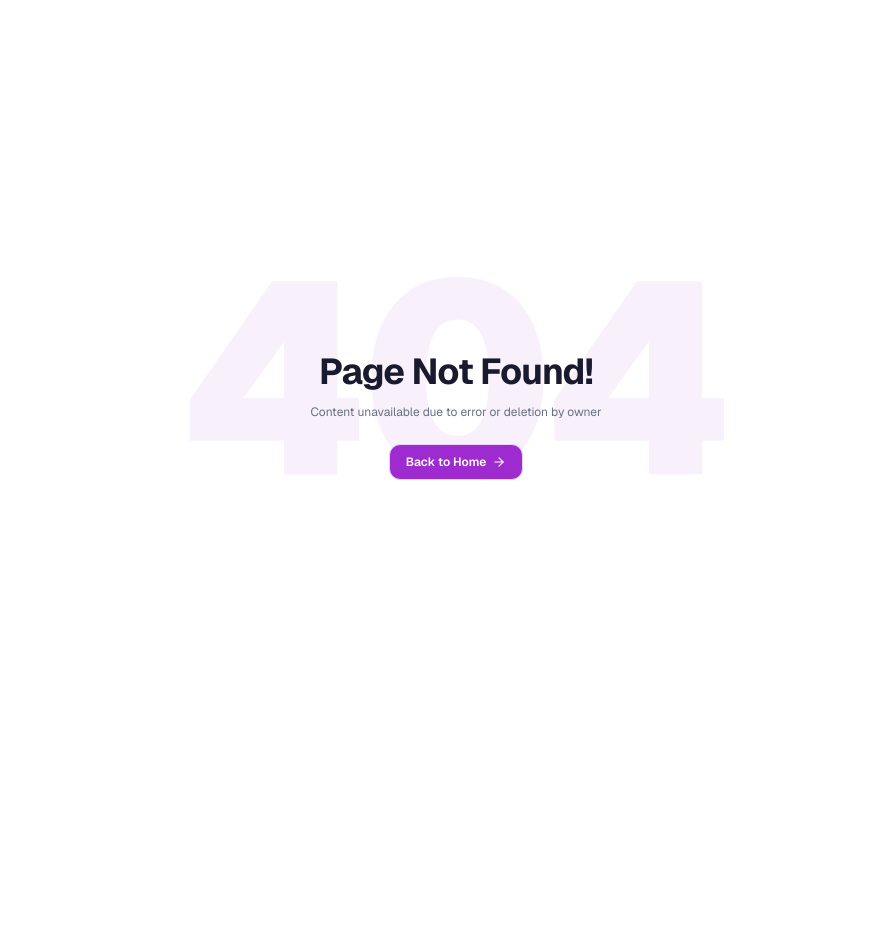
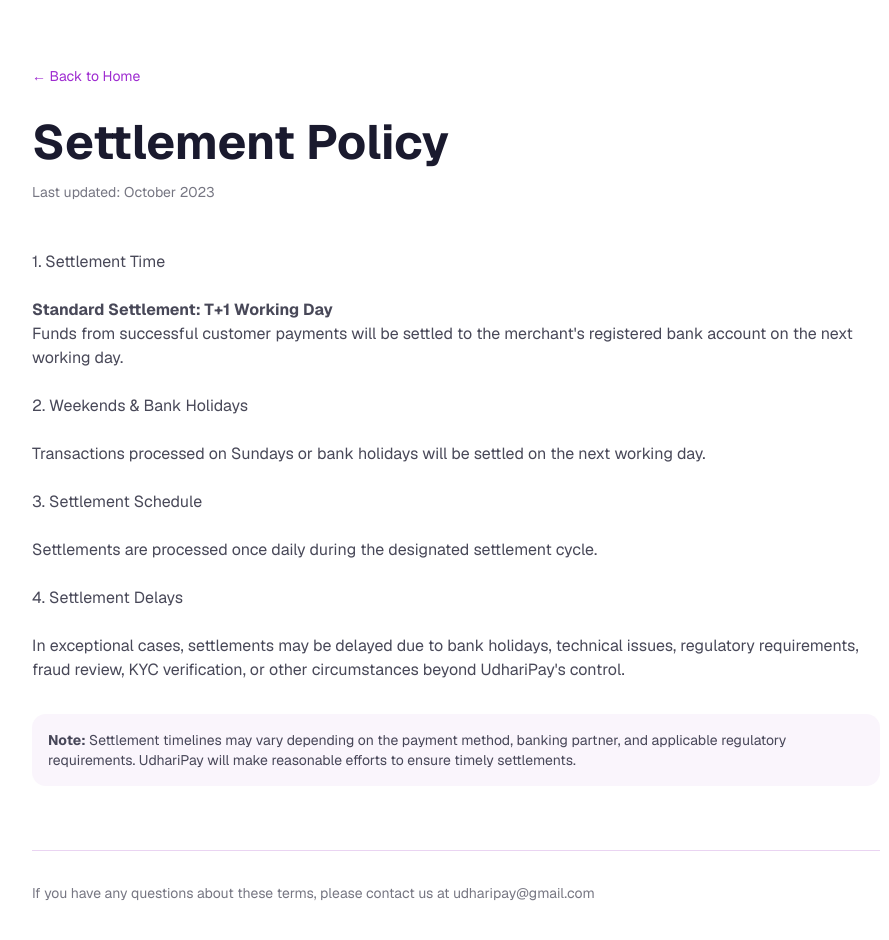
Before and after one commit to Frontail-Technologies/udharipay, a Next.js app: page /settlement in a window 1280 px wide. Before the commit this address had no page. Shown: the top 940 px of the page, without its empty margins (184-1073 px from the left). Before the commit the page ends 800 px from the top, so only its background shows below. Built offline with nearby package versions, Linux system fonts and the light colour scheme.

Commit message:
added udharipay settlement

```diff
--- a/app/cookies/page.tsx
+++ b/app/cookies/page.tsx
@@ -65,7 +65,7 @@ export default function CookiesPage() {
         <section>
           <h2 className="text-2xl font-bold text-foreground mb-4">7. Contact Us</h2>
           <p>
-            If you have questions about this Cookie Policy, please contact us at: support@udhariplay.com
+            If you have questions about this Cookie Policy, please contact us at: udharipay@gmail.com
           </p>
         </section>
       </div>
--- a/app/disclaimer/page.tsx
+++ b/app/disclaimer/page.tsx
@@ -79,7 +79,7 @@ export default function DisclaimerPage() {
         <section>
           <h2 className="text-2xl font-bold text-foreground mb-4">10. Contact</h2>
           <p>
-            For questions regarding this disclaimer, please contact us at: support@udhariplay.com
+            For questions regarding this disclaimer, please contact us at: udharipay@gmail.com
           </p>
         </section>
       </div>
--- a/app/privacy/page.tsx
+++ b/app/privacy/page.tsx
@@ -81,7 +81,7 @@ export default function PrivacyPage() {
         <section>
           <h2 className="text-2xl font-bold text-foreground mb-4">8. Contact Us</h2>
           <p>
-            If you have questions about this Privacy Policy, please contact us at: support@udhariplay.com
+            If you have questions about this Privacy Policy, please contact us at: udharipay@gmail.com
           </p>
         </section>
       </div>
--- a/app/robots.ts
+++ b/app/robots.ts
@@ -7,6 +7,6 @@ export default function robots(): MetadataRoute.Robots {
       allow: '/',
       disallow: [],
     },
-    sitemap: 'https://udhariplay.com/sitemap.xml',
+    sitemap: 'https://udharipay.com/sitemap.xml',
   }
 }
--- /dev/null
+++ b/app/settlement/page.tsx
@@ -0,0 +1,34 @@
+import { LegalLayout } from '@/components/legal-layout'
+
+export default function SettlementPolicy() {
+  return (
+    <LegalLayout title="Settlement Policy" lastUpdated="October 2023">
+      <h2>1. Settlement Time</h2>
+      <p>
+        <strong>Standard Settlement: T+1 Working Day</strong><br />
+        Funds from successful customer payments will be settled to the merchant's registered bank account on the next working day.
+      </p>
+
+      <h2>2. Weekends & Bank Holidays</h2>
+      <p>
+        Transactions processed on Sundays or bank holidays will be settled on the next working day.
+      </p>
+
+      <h2>3. Settlement Schedule</h2>
+      <p>
+        Settlements are processed once daily during the designated settlement cycle.
+      </p>
+
+      <h2>4. Settlement Delays</h2>
+      <p>
+        In exceptional cases, settlements may be delayed due to bank holidays, technical issues, regulatory requirements, fraud review, KYC verification, or other circumstances beyond UdhariPay's control.
+      </p>
+
+      <div className="bg-secondary/50 p-4 rounded-lg mt-8">
+        <p className="text-sm m-0">
+          <strong>Note:</strong> Settlement timelines may vary depending on the payment method, banking partner, and applicable regulatory requirements. UdhariPay will make reasonable efforts to ensure timely settlements.
+        </p>
+      </div>
+    </LegalLayout>
+  )
+}
--- a/app/sitemap.ts
+++ b/app/sitemap.ts
@@ -3,31 +3,31 @@ import type { MetadataRoute } from 'next'
 export default function sitemap(): MetadataRoute.Sitemap {
   return [
     {
-      url: 'https://udhariplay.com',
+      url: 'https://udharipay.com',
       lastModified: new Date(),
       changeFrequency: 'weekly',
       priority: 1,
     },
     {
-      url: 'https://udhariplay.com/privacy',
+      url: 'https://udharipay.com/privacy',
       lastModified: new Date(),
       changeFrequency: 'monthly',
       priority: 0.5,
     },
     {
-      url: 'https://udhariplay.com/terms',
+      url: 'https://udharipay.com/terms',
       lastModified: new Date(),
       changeFrequency: 'monthly',
       priority: 0.5,
     },
     {
-      url: 'https://udhariplay.com/cookies',
+      url: 'https://udharipay.com/cookies',
       lastModified: new Date(),
       changeFrequency: 'monthly',
       priority: 0.5,
     },
     {
-      url: 'https://udhariplay.com/disclaimer',
+      url: 'https://udharipay.com/disclaimer',
       lastModified: new Date(),
       changeFrequency: 'monthly',
       priority: 0.5,
--- a/components/footer.tsx
+++ b/components/footer.tsx
@@ -15,6 +15,7 @@ export default function Footer() {
     { label: 'Terms & Conditions', href: '/terms' },
     { label: 'Payment Mandate Terms', href: '/mandate-terms' },
     { label: 'KYC Consent', href: '/kyc-consent' },
+    { label: 'Settlement Policy', href: '/settlement' },
     { label: 'Refund & Cancellation', href: '/refund' },
     { label: 'Grievance Redressal', href: '/grievance' },
     { label: 'Data Retention', href: '/data-retention' },
--- a/components/legal-layout.tsx
+++ b/components/legal-layout.tsx
@@ -28,7 +28,7 @@ export function LegalLayout({ title, lastUpdated, children }: LegalLayoutProps)
 
           <div className="border-t border-border mt-16 pt-8">
             <p className="text-sm text-foreground/60">
-              If you have any questions about these terms, please contact us at support@udhariplay.com
+              If you have any questions about these terms, please contact us at udharipay@gmail.com
             </p>
           </div>
         </div>
```
